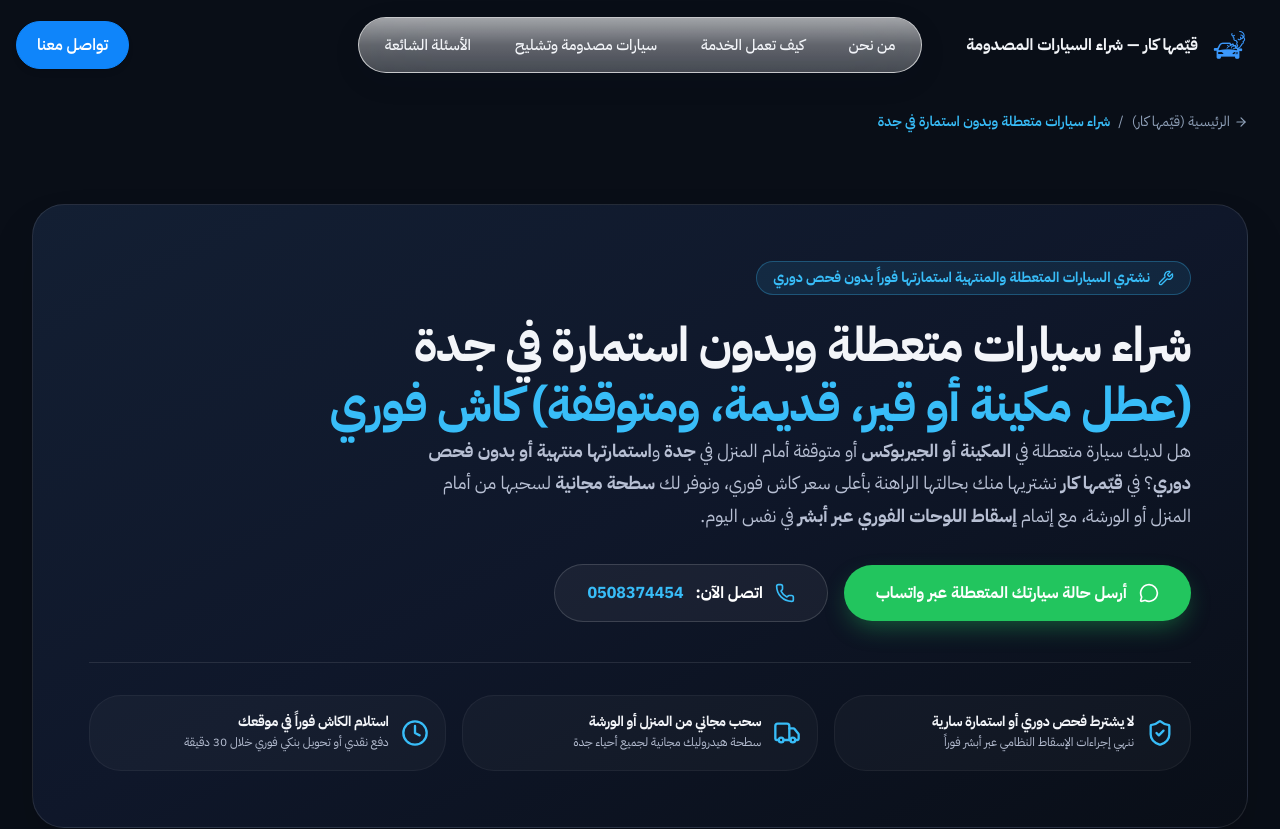
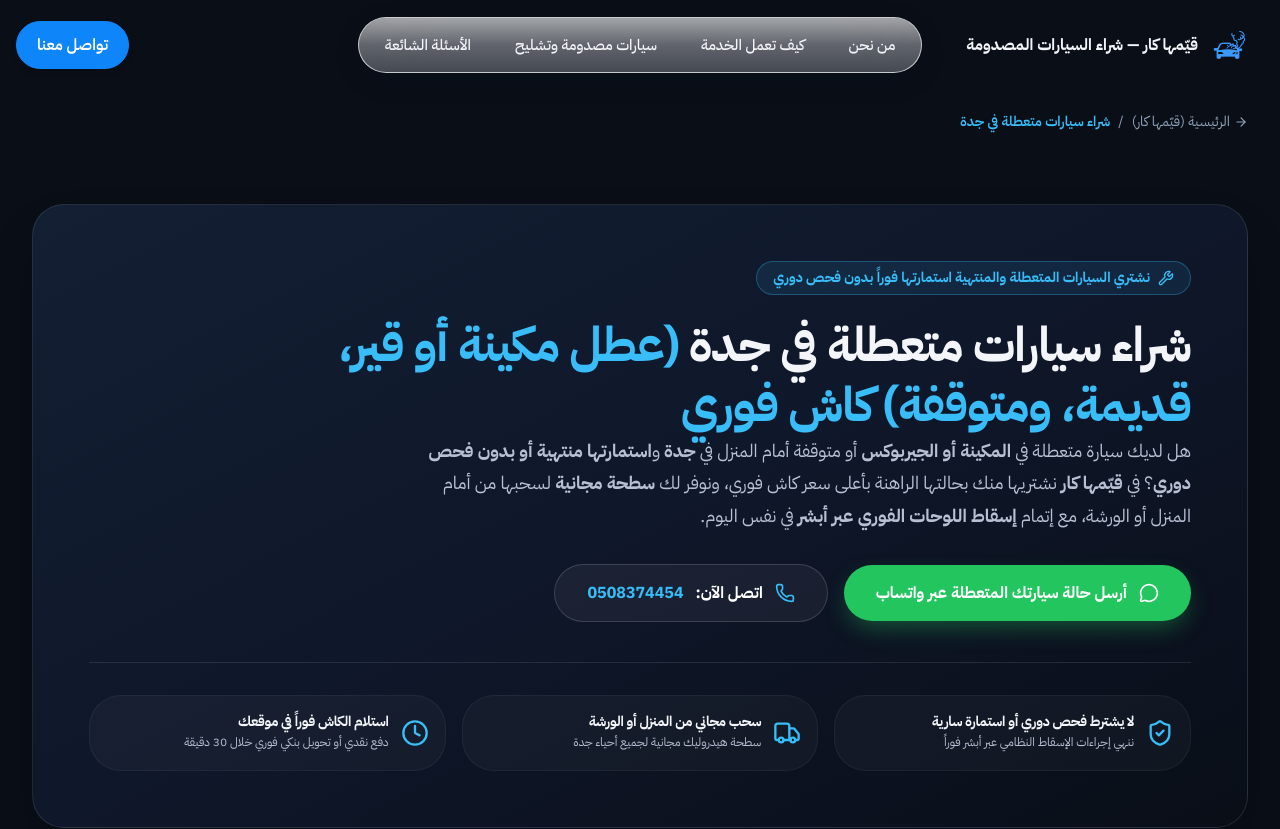
Before and after one commit to Mahmoudfattah/jeddahcars, a Next.js app: page /damaged-cars-jeddah in a window 1280 px wide. Shown: the top 829 px of the page. Built offline with nearby package versions, Linux system fonts and the light colour scheme.

Commit message:
update damage car

```diff
--- a/app/damaged-cars-jeddah/page.tsx
+++ b/app/damaged-cars-jeddah/page.tsx
@@ -180,7 +180,7 @@ export default function DamagedCarsJeddahPage() {
             </Link>
             <span>/</span>
             <span className="text-[#38bdf8] font-semibold">
-              شراء سيارات متعطلة وبدون استمارة في جدة
+              شراء سيارات متعطلة في جدة
             </span>
           </nav>
         </div>
@@ -194,7 +194,7 @@ export default function DamagedCarsJeddahPage() {
             </div>
 
             <h1 className="text-3xl sm:text-4xl lg:text-5xl font-extrabold leading-[1.25] tracking-tight text-white max-w-4xl">
-              شراء سيارات متعطلة وبدون استمارة في جدة{" "}
+              شراء سيارات متعطلة في جدة{" "}
               <span className="text-[#38bdf8]">
                 (عطل مكينة أو قير، قديمة، ومتوقفة) كاش فوري
               </span>
```
